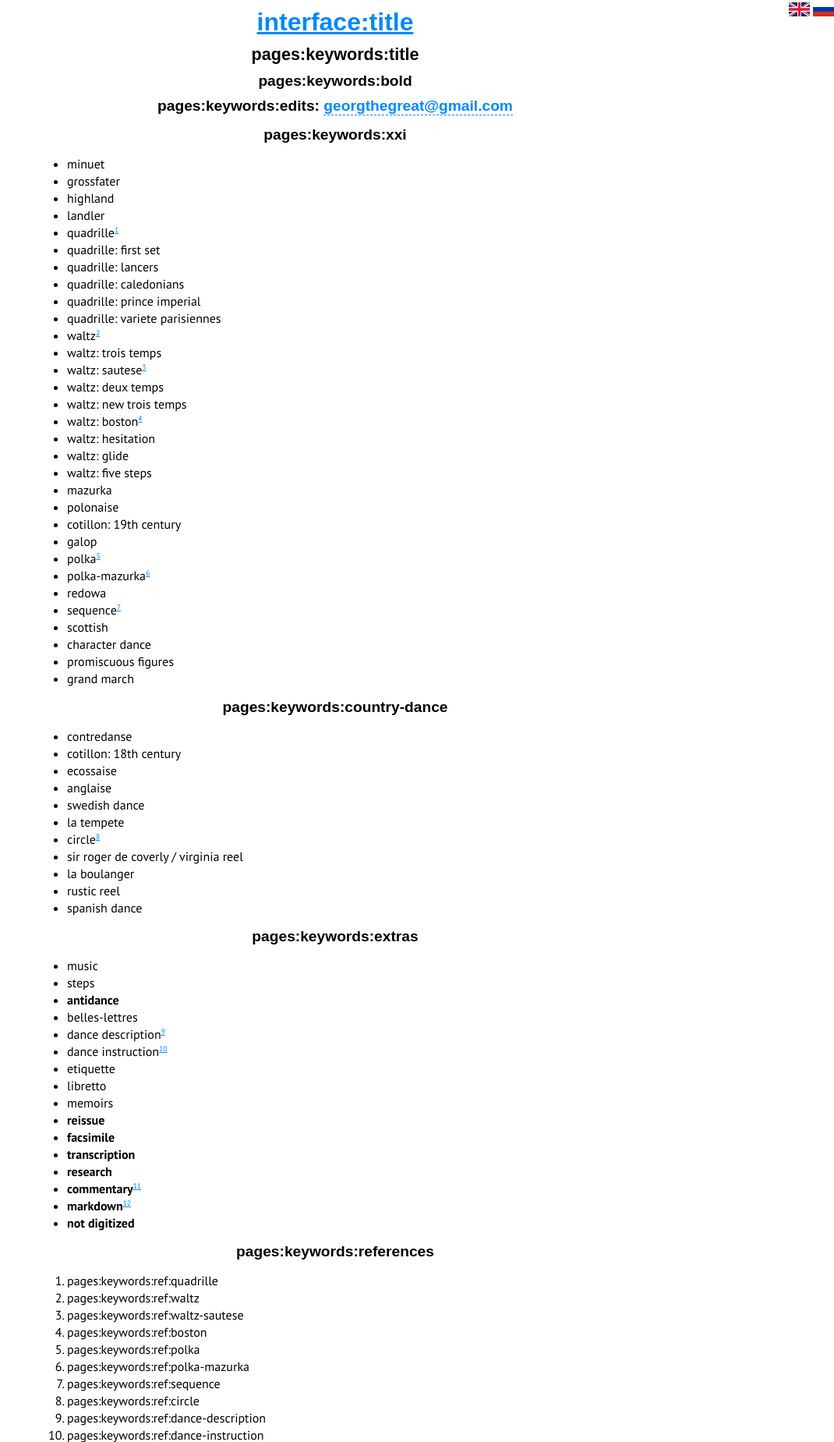
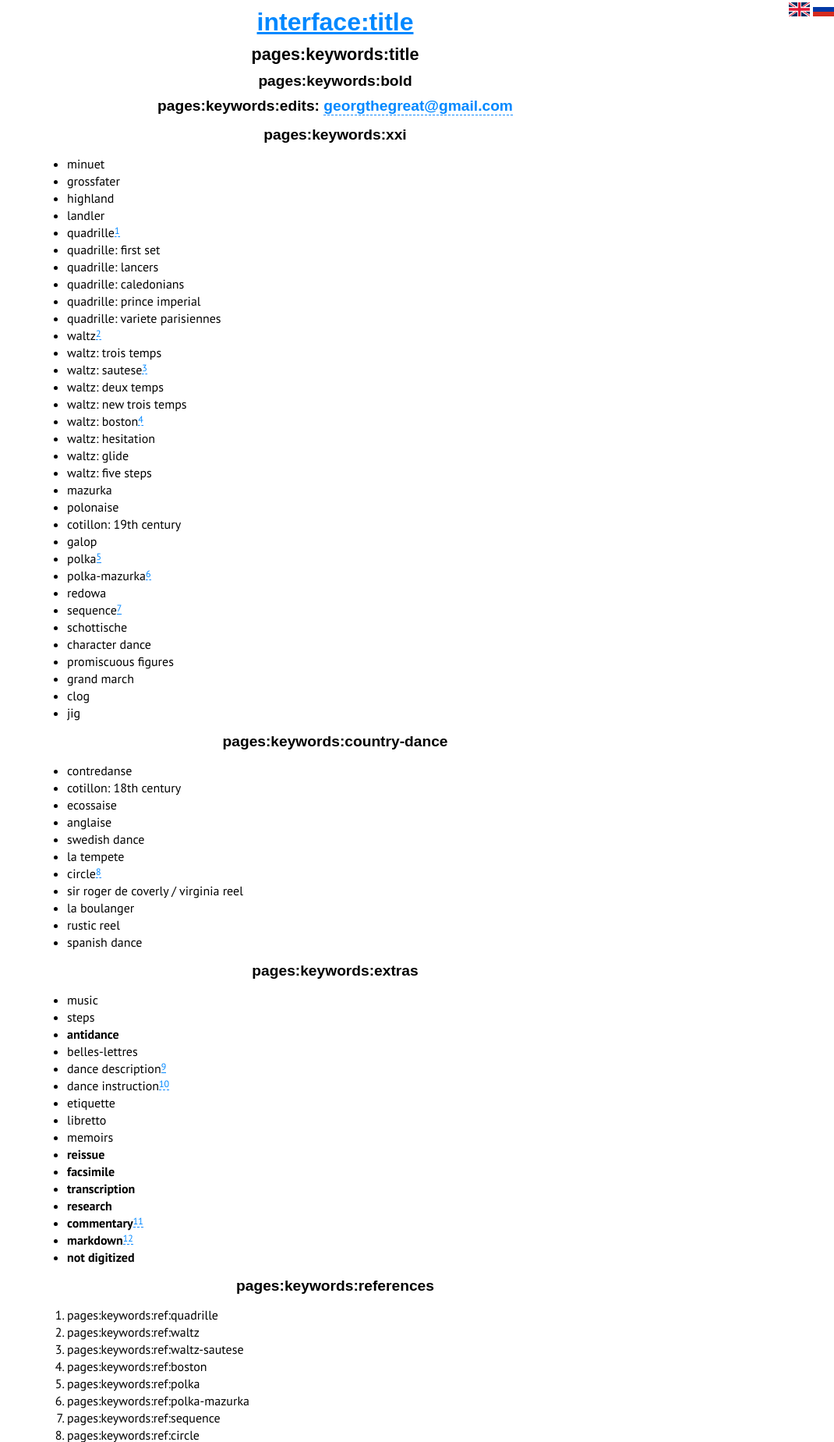
Before and after one commit to hda-technical/dancebooks, a Python web app: template www/templates/static/keywords.html in a window 1280 px wide. Shown: the top 1849 px of the page at 78% size, without its empty margins (210-1280 px from the left). Run offline with Jinja, Linux system fonts and the light colour scheme; the template is opened without the code that fills it, so the values that code supplies are empty; some libraries are stand-ins or nearby versions; some web fonts are replaced.

Commit message:
Added more books from Richard Powers

```diff
--- a/www/_validate.py
+++ b/www/_validate.py
@@ -92,10 +92,12 @@ def main(
 		"polka-mazurka",
 		"redowa",
 		"sequence",
-		"scottish",
+		"schottische",
 		"character dance",
 		"promiscuous figures",
 		"grand march",
+		"clog",
+		"jig",
 		#country dance related tags
 		"contredanse",
 		"cotillon: 18th century",
--- a/www/const.py
+++ b/www/const.py
@@ -91,7 +91,7 @@ FILENAME_PATTERN = (
 	r"(?:(?P<author>[\w\s\.,'\-]+?) - )?"
 	#title: sequence of words, digits, spaces, punctuation
 	#(question mark at the end makes regexp non-greedy)
-	r"(?P<title>[\w\d\s',\.\-–—&«»‹›„”№\(\)]+?)"
+	r"(?P<title>[\w\d\s',\.\-–—&«»‹›„”№\(\);]+?)"
 	#metadata: optional sequence of predefined values
 	#   tome (, tome 2)
 	#   edition (, edition 10)
--- a/www/static/css/style.css
+++ b/www/static/css/style.css
@@ -103,9 +103,14 @@ li {
 }
 
 .sup {
-	font-size: 60%;
+	font-size: 75%;
 	font-weight: 400;
 	vertical-align: top;
+}
+
+a.sup {
+	text-decoration: none;
+	border-bottom: dashed 1px #0088ff;
 }
 
 .bold {
--- a/www/templates/static/keywords.html
+++ b/www/templates/static/keywords.html
@@ -38,10 +38,12 @@
 				<li>polka-mazurka<a href="#keyword{{ "%03d" % ref.current }}" class="sup">{{ ref.__next__() }}</a></li>
 				<li>redowa</li>
 				<li>sequence<a href="#keyword{{ "%03d" % ref.current }}" class="sup">{{ ref.__next__() }}</a></li>
-				<li>scottish</li>
+				<li>schottische</li>
 				<li>character dance</li>
 				<li>promiscuous figures</li>
 				<li>grand march</li>
+				<li>clog</li>
+				<li>jig</li>
 			</ul>
 			<h3>{{ _("pages:keywords:country-dance") }}</h3>
 			<ul class="disc">
```
Also changed, not shown: 3 other files.
